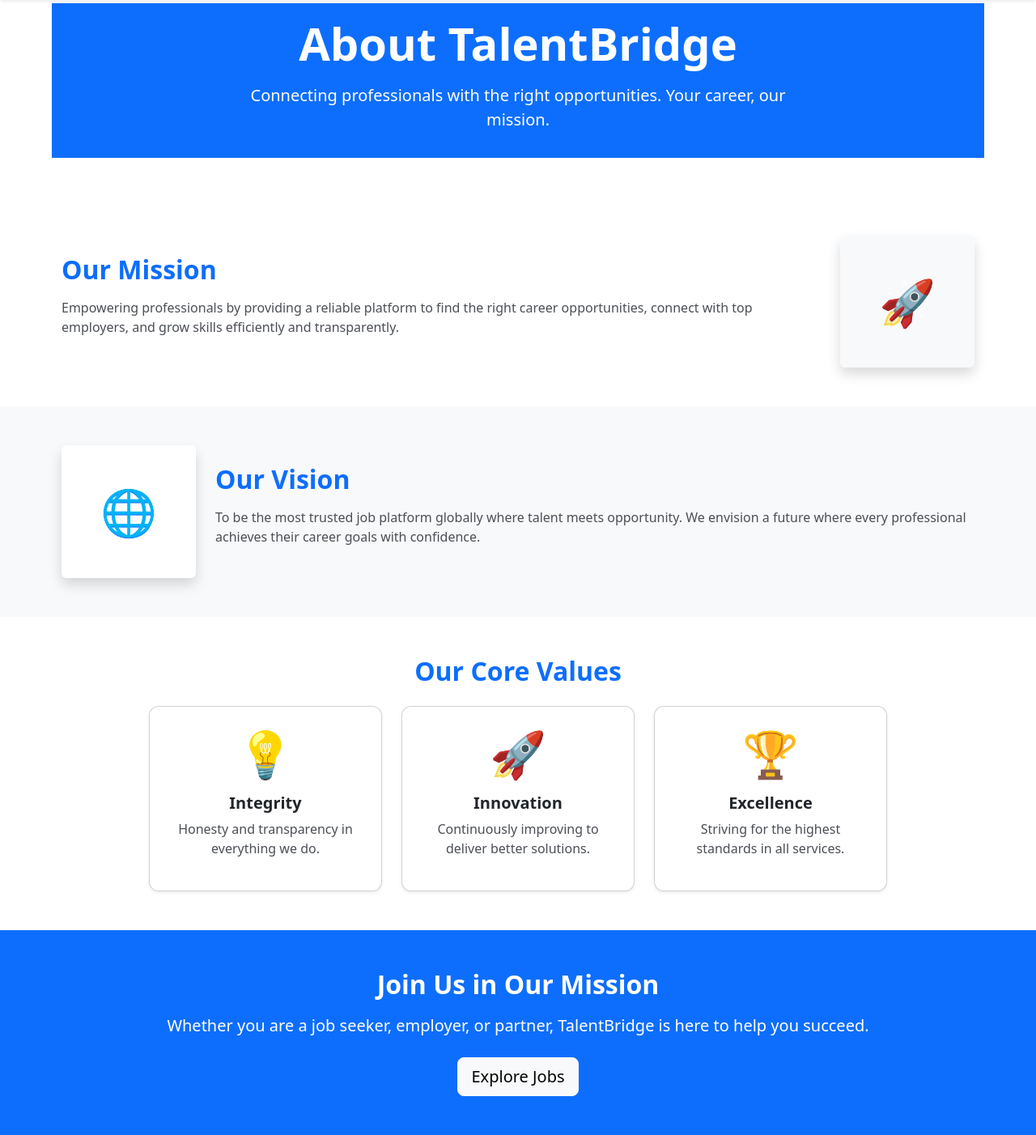
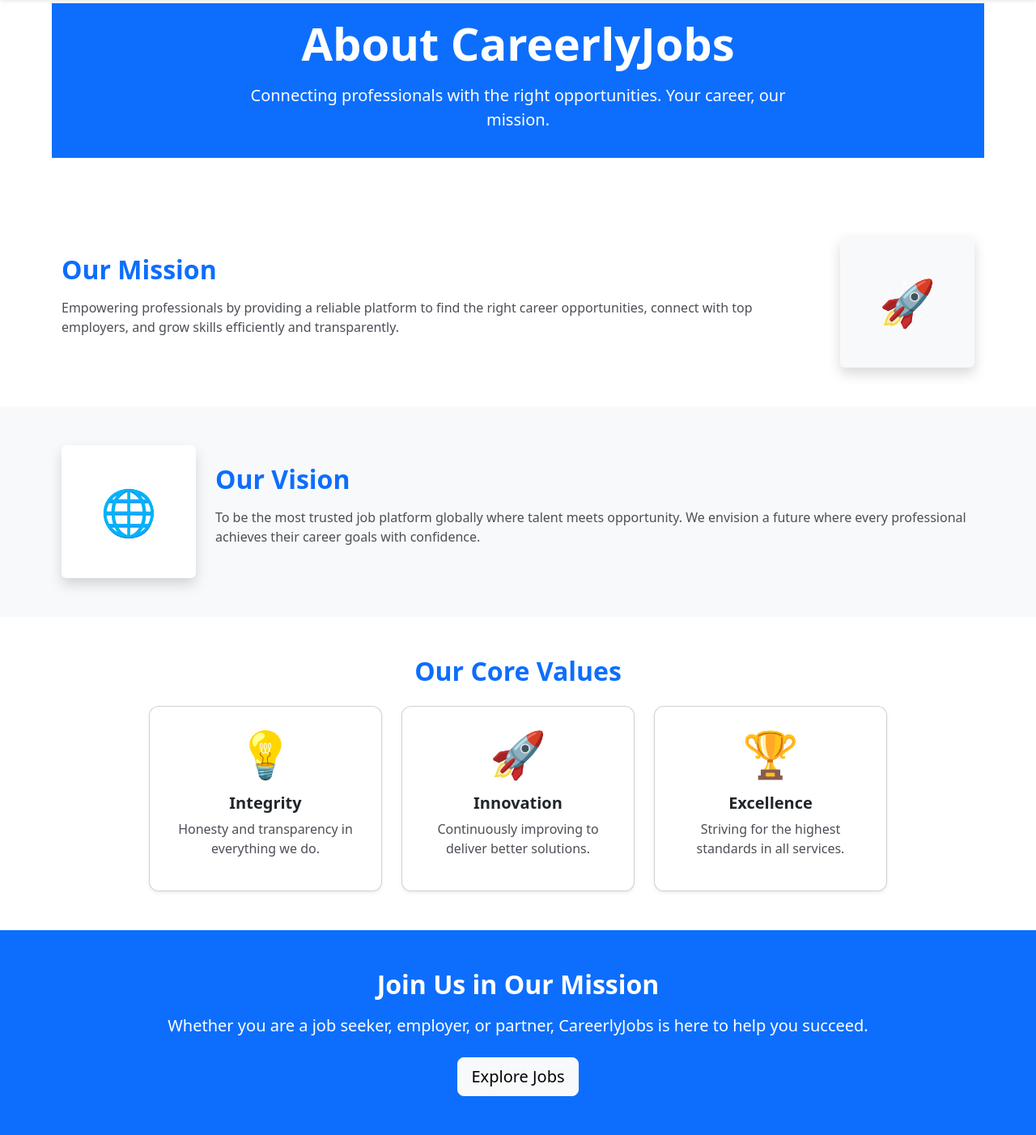
Before and after one commit to sajidiqbalbhatti/django-job-portal, a Django app: page /about/ in a window 1280 px wide. Shown: the part 56-1458 px from the top of the page at 81% size. Run offline with Django 5.2, Linux system fonts and the light colour scheme.

Commit message:
update the code

```diff
--- a/core/templates/core/About.html
+++ b/core/templates/core/About.html
@@ -3,7 +3,7 @@
 <!-- Hero Section -->
 <section class="container bg-primary text-white text-center py-3 mb-5">
   <div class="container">
-    <h1 class="display-4 fw-bold mb-3">About TalentBridge</h1>
+    <h1 class="display-4 fw-bold mb-3">About CareerlyJobs</h1>
     <p class="lead mx-auto" style="max-width: 700px">
       Connecting professionals with the right opportunities. Your career, our
       mission.
@@ -119,7 +119,7 @@
   <div class="container">
     <h2 class="fw-bold mb-3">Join Us in Our Mission</h2>
     <p class="lead mb-0">
-      Whether you are a job seeker, employer, or partner, TalentBridge is here
+      Whether you are a job seeker, employer, or partner, CareerlyJobs is here
       to help you succeed.
     </p>
     <a href="{% url 'jobs:job_search' %}" class="btn btn-light btn-lg mt-4"
--- a/core/templates/core/privacy_policy.html
+++ b/core/templates/core/privacy_policy.html
@@ -78,7 +78,7 @@
 
         <section id="contact" class="privacy-card text-center">
           <h2>Contact</h2>
-          <p>support@TalentBridge.com</p>
+          <p>support@CareerlyJobs.com</p>
         </section>
       </main>
     </div>
--- a/jobs/templates/job/job_detail.html
+++ b/jobs/templates/job/job_detail.html
@@ -121,7 +121,7 @@
             target="_blank"
             class="btn btn-primary w-100 btn-lg fw-semibold mb-3 rounded-3"
           >
-            🚀 Apply Now
+            Apply Now
           </a>
 
           <!-- Company -->
```
Also changed, not shown: 1 other file.
